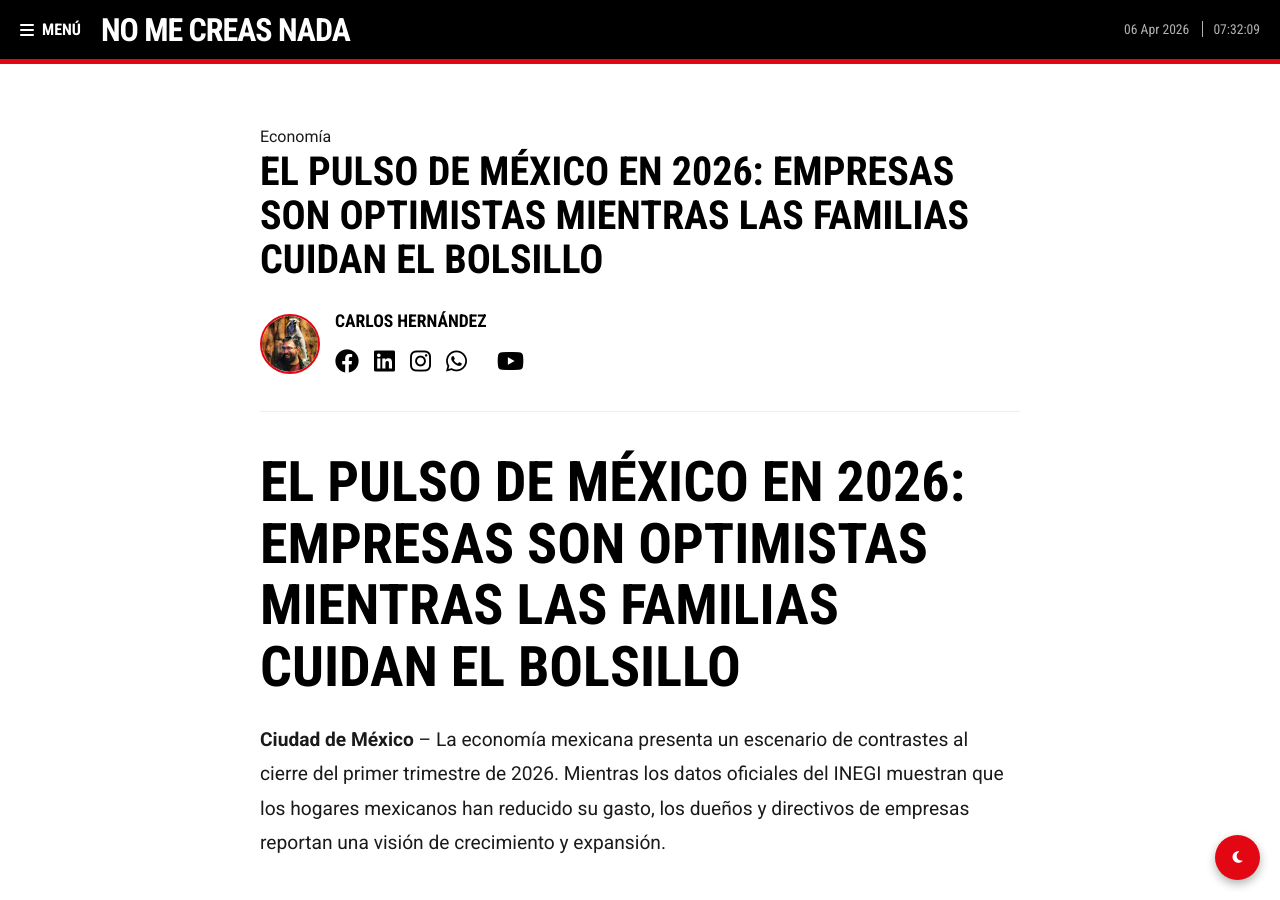
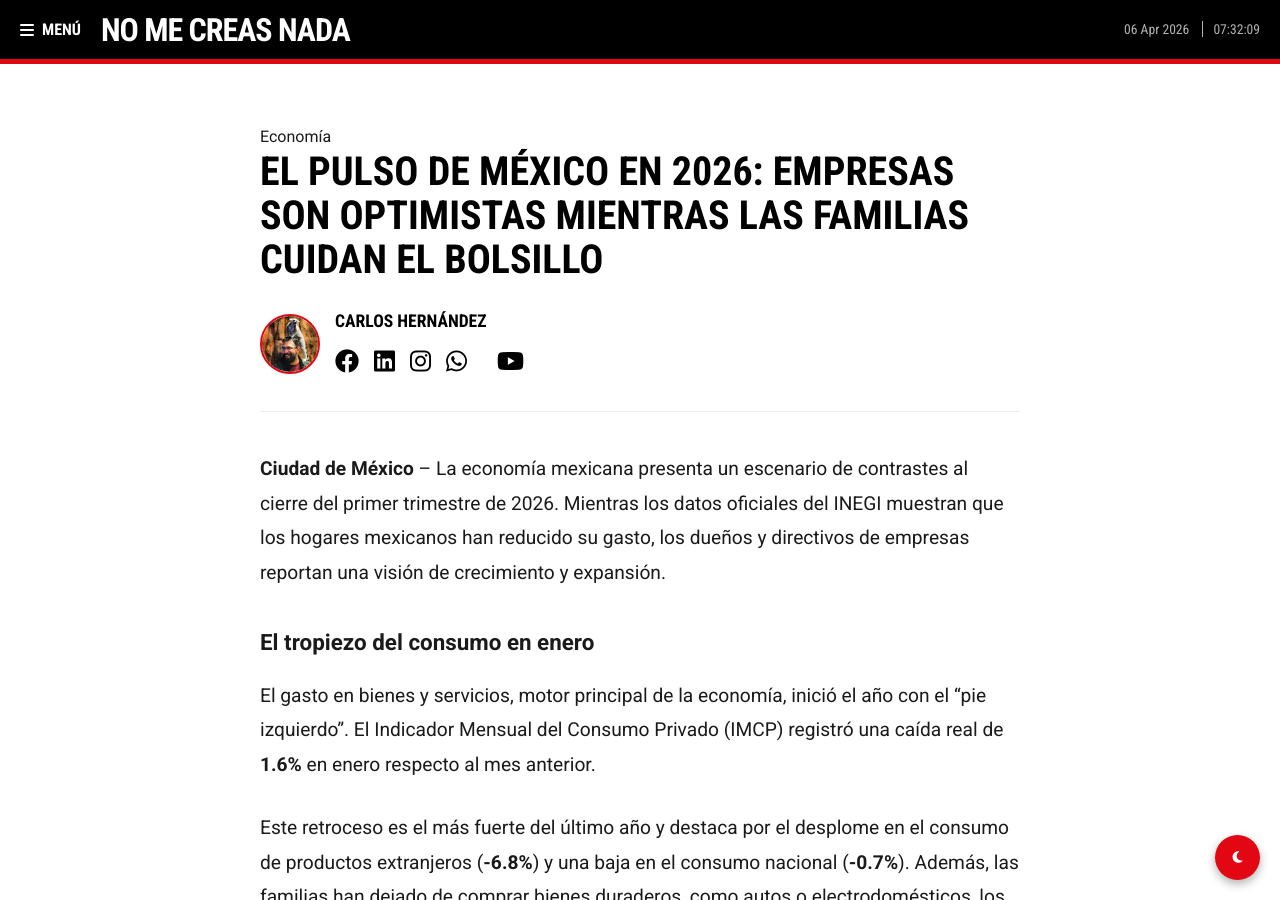
Before and after one commit to cafrhein/muro, a Jekyll site: the page built from _posts/2026-04-06-pulso-mexico-2026-contrastes-economicos.md, in a window 1280 px wide and 900 px high. Built offline with Jekyll 4.4.1, drawn with Linux system fonts in a browser that asks for light colours.

Commit message:
Actualizar 2026-04-06-pulso-mexico-2026-contrastes-economicos.md

```diff
--- a/_posts/2026-04-06-pulso-mexico-2026-contrastes-economicos.md
+++ b/_posts/2026-04-06-pulso-mexico-2026-contrastes-economicos.md
@@ -3,8 +3,6 @@ layout: post
 title: "El pulso de México en 2026: Empresas son optimistas mientras las familias cuidan el bolsillo"
 category: Economía
 ---
-
-# El pulso de México en 2026: Empresas son optimistas mientras las familias cuidan el bolsillo
 
 **Ciudad de México** – La economía mexicana presenta un escenario de contrastes al cierre del primer trimestre de 2026. Mientras los datos oficiales del INEGI muestran que los hogares mexicanos han reducido su gasto, los dueños y directivos de empresas reportan una visión de crecimiento y expansión.
 
```
